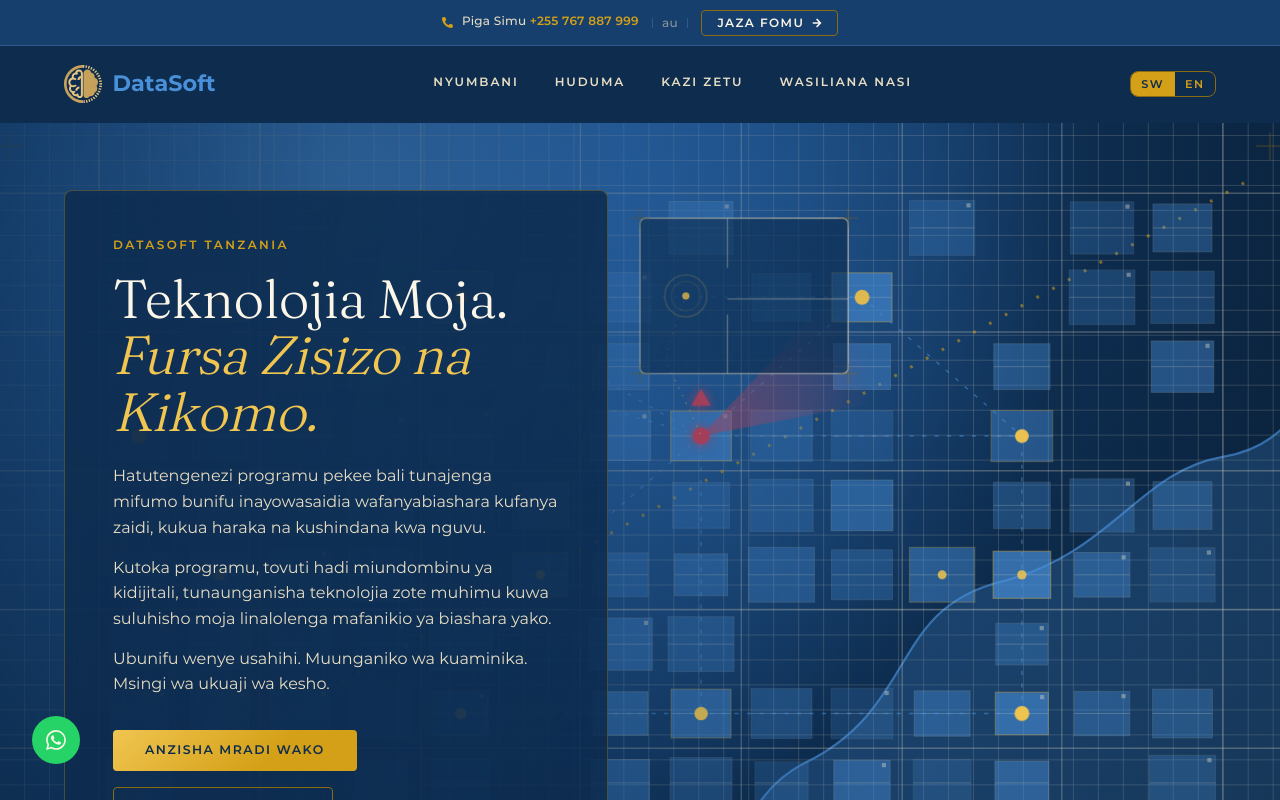
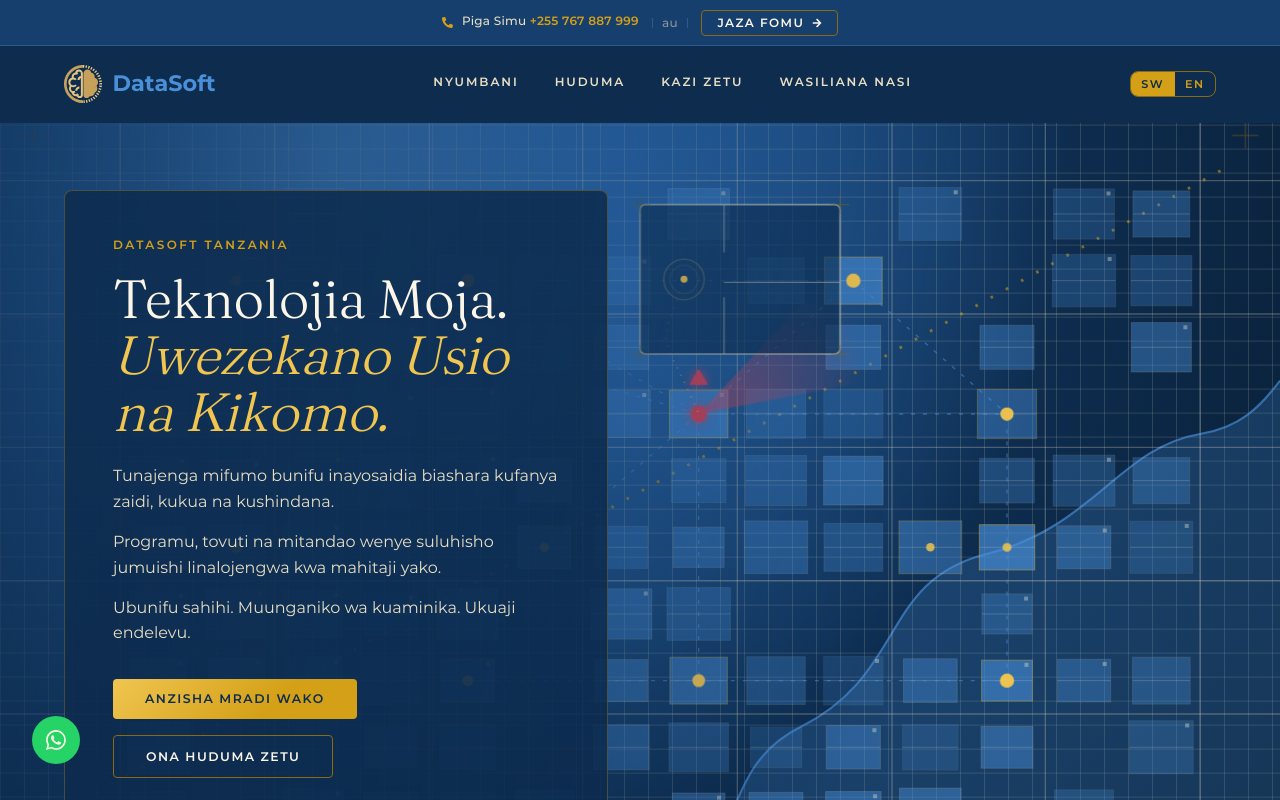
Before and after one commit to LucasJohnNyamhanga/datasoft, a Next.js app: page / in a window 1280 px wide. Shown: the top 800 px of the page. Built offline with nearby package versions, Linux system fonts and the light colour scheme.

Commit message:
Update translations.ts

```diff
--- a/app/i18n/translations.ts
+++ b/app/i18n/translations.ts
@@ -13,9 +13,9 @@ export type ServiceContent = {
 
 const sw = {
   meta: {
-    title: "DataSoft Tanzania — Suluhisho za Teknolojia, Mwanza",
+    title: "DataSoft Tanzania — Suluhisho la Teknolojia",
     description:
-      "DataSoft ni nyumba ya kiteknolojia ya Mwanza inayogeuza mawazo ya biashara kuwa programu, tovuti, mitandao na miundo inayofanya kazi — kwa ustadi na umakini wa hali ya juu.",
+      "DataSoft ni nyumba ya kiteknolojia inayogeuza mawazo ya biashara kuwa programu, tovuti, mitandao na miundo inayofanya kazi kwa ustadi na umakini wa hali ya juu.",
   },
   nav: {
     home: "Nyumbani",
@@ -29,12 +29,12 @@ const sw = {
   },
   hero: {
     eyebrow: "DataSoft Tanzania",
-    headlineLines: ["Teknolojia Moja.", "Fursa Zisizo na Kikomo."],
+    headlineLines: ["Teknolojia Moja.", "Uwezekano Usio na Kikomo."],
 
     subheadline: [
-      "Hatutengenezi programu pekee bali tunajenga mifumo bunifu inayowasaidia wafanyabiashara kufanya zaidi, kukua haraka na kushindana kwa nguvu.",
-      "Kutoka programu, tovuti hadi miundombinu ya kidijitali, tunaunganisha teknolojia zote muhimu kuwa suluhisho moja linalolenga mafanikio ya biashara yako.",
-      "Ubunifu wenye usahihi. Muunganiko wa kuaminika. Msingi wa ukuaji wa kesho.",
+      "Tunajenga mifumo bunifu inayosaidia biashara kufanya zaidi, kukua na kushindana.",
+      "Programu, tovuti na mitandao wenye suluhisho jumuishi linalojengwa kwa mahitaji yako.",
+      "Ubunifu sahihi. Muunganiko wa kuaminika. Ukuaji endelevu.",
     ],
     ctaPrimary: "Anzisha Mradi Wako",
     ctaSecondary: "Ona Huduma Zetu",
@@ -259,9 +259,9 @@ export type Dict = typeof sw;
 
 const en: Dict = {
   meta: {
-    title: "DataSoft Tanzania — Technology Solutions, Mwanza",
+    title: "DataSoft Tanzania — Technology Solutions",
     description:
-      "DataSoft is a Mwanza-based technology house turning business ideas into working software, websites, networks and design — built with craft and precision.",
+      "DataSoft is a Mwanza-based technology house turning business ideas into working software, websites, networks and systems that are built with craft and precision.",
   },
   nav: {
     home: "Home",
@@ -275,12 +275,12 @@ const en: Dict = {
   },
   hero: {
     eyebrow: "DataSoft Tanzania",
-    headlineLines: ["One Technology.", "Endless Possibilities."],
+    headlineLines: ["One Technology.", "Limitless Possibilities."],
 
     subheadline: [
-      "We don't just develop software, we engineer intelligent systems that empower businesses to perform, scale, and lead.",
-      "From applications and websites to network infrastructure, we deliver connected solutions designed around your business goals.",
-      "Built with precision. Connected with reliability. Designed for growth.",
+      "We build intelligent systems that empower businesses to perform better, scale faster, and stay competitive.",
+      "Software, websites, and digital infrastructure, a connected solutions designed around your business needs.",
+      "Built with precision. Connected with trust. Designed for sustainable growth.",
     ],
     ctaPrimary: "Start Your Project",
     ctaSecondary: "See Our Services",
```
